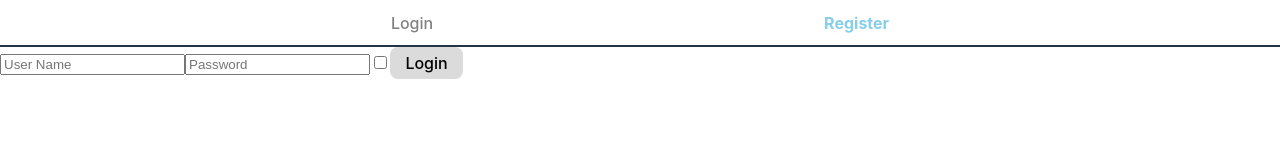
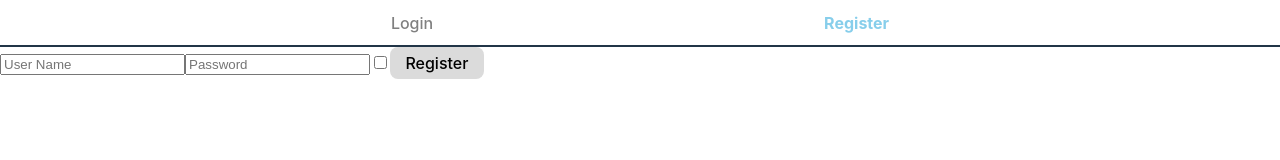
Before and after one commit to YosWebiks/client, a React (Vite) app: page /register in a window 1280 px wide. Shown: the top 160 px of the page. Built offline with nearby package versions, Linux system fonts and the light colour scheme; no server answers.

Commit message:
remove unused vars

```diff
--- a/src/App.tsx
+++ b/src/App.tsx
@@ -1,4 +1,4 @@
-import React, { useEffect } from "react";
+import { useEffect } from "react";
 import Nav from "./components/Nav";
 import { Navigate, Route, Routes } from "react-router-dom";
 import Login from "./components/auth/Login";
--- a/src/components/auth/Register.tsx
+++ b/src/components/auth/Register.tsx
@@ -1,4 +1,4 @@
-import React, { useEffect, useState } from "react";
+import { useEffect, useState } from "react";
 import { useAppSelector } from "../../redux/store";
 import { useNavigate } from "react-router-dom";
 
@@ -24,6 +24,8 @@ export default function Register() {
             body: JSON.stringify({username, password, isAdmin}),
           });
           const data = await res.json();
+          console.log(data);
+          navigate("/login");
     } catch (err) {
         console.log({err})
     }
@@ -50,7 +52,7 @@ export default function Register() {
         onChange={(e) => setIsAdmin(e.target.checked)}
       />
       <button onClick={handleRegister}>
-        Login
+        Register
       </button>
     </div>
   );
--- a/src/components/pages/Statistics.tsx
+++ b/src/components/pages/Statistics.tsx
@@ -1,4 +1,4 @@
-import React, { useEffect } from "react";
+import { useEffect } from "react";
 import { useNavigate } from "react-router-dom";
 import { useAppSelector } from "../../redux/store";
 import { ColumnChart, } from "@opd/g2plot-react";
--- a/src/components/pages/Votes.tsx
+++ b/src/components/pages/Votes.tsx
@@ -1,4 +1,4 @@
-import React, { useEffect } from "react";
+import { useEffect } from "react";
 import { useAppDispatch, useAppSelector } from "../../redux/store";
 import { useNavigate } from "react-router-dom";
 import VoteCard from "./VoteCard";
--- a/src/redux/slices/userSlice.ts
+++ b/src/redux/slices/userSlice.ts
@@ -69,7 +69,7 @@ const userSlice = createSlice({
   },
   extraReducers: (builder: ActionReducerMapBuilder<userState>) => {
     builder
-      .addCase(fetchLogin.pending, (state, action) => {
+      .addCase(fetchLogin.pending, (state) => {
         state.status = DataStatus.LOADING;
         state.error = null;
         state.user = null;
@@ -83,8 +83,9 @@ const userSlice = createSlice({
         state.status = DataStatus.FAILED;
         state.error = action.error as string;
         state.user = null;
-      }).addCase(fetchProfileUpdate.fulfilled, (state, action) => {
-        state.user = {...state.user, ...action.payload};
+      })
+      .addCase(fetchProfileUpdate.fulfilled, (state, action) => {
+        state.user = { ...state.user, ...action.payload };
       });
   },
 });
```
Also changed, not shown: src/components/auth/Login.tsx (+5 -6 lines), src/components/pages/VoteCard.tsx (+7 -9 lines).
